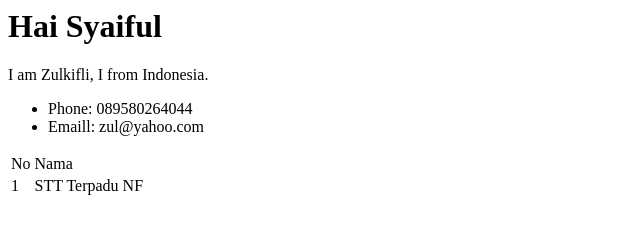
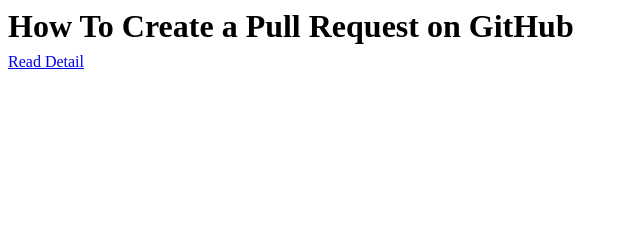
Before and after one commit to syaifulrmdhn/NewPro, a plain HTML site: page index.html in a window 1280 px wide. Shown: the whole page, without its empty margins (0-640 px from the left). Drawn offline with Linux system fonts and the light colour scheme.

Commit message:
Ready to push

```diff
--- a/index.html
+++ b/index.html
@@ -1,24 +1,9 @@
 <html>
 <head>
-	<title>Hacktobert</title>
+	<title>Hacktoberfast 2020</title>
 </head>
 <body>
-	<h1>Hai Syaiful</h1>
-	<p>I am Zulkifli, I from Indonesia.</p>
-	<ul>
-		<li>Phone: 089580264044</li>
-		<li>Emaill: zul@yahoo.com</li>
-	</ul>
-
-	<table>
-		<tr>
-			<td>No</td>
-			<td>Nama</td>
-		</tr>
-		<tr>
-			<td>1</td>
-			<td>STT Terpadu NF</td>
-		</tr>
-	</table>
+	<h1 style="margin-bottom: 8px">How To Create a Pull Request on GitHub</h1>
+	<a href="detail.html">Read Detail</a>
 </body>
 </html>
```
Also changed, not shown: detail.html (added, +20 -0 lines), 1 other file.
